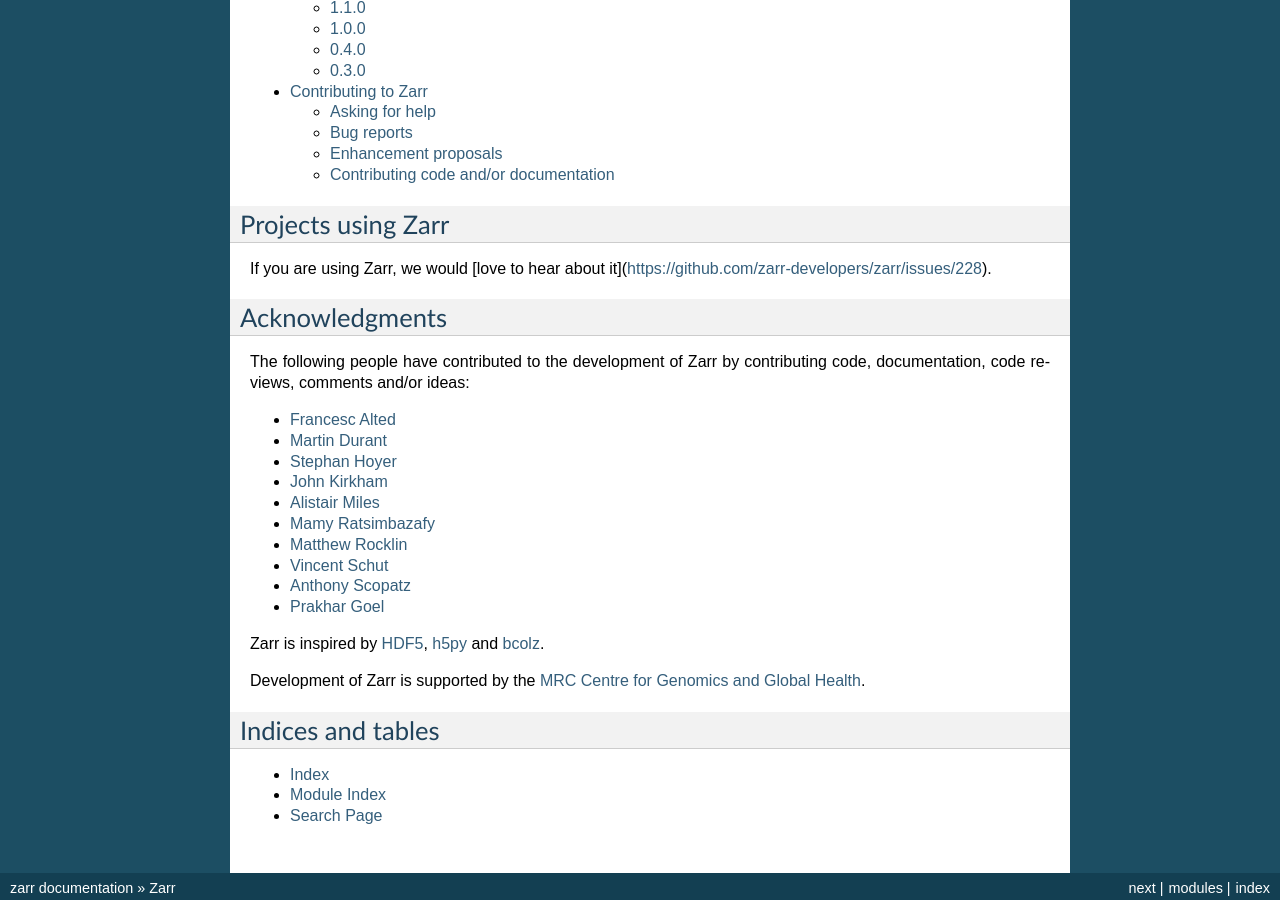
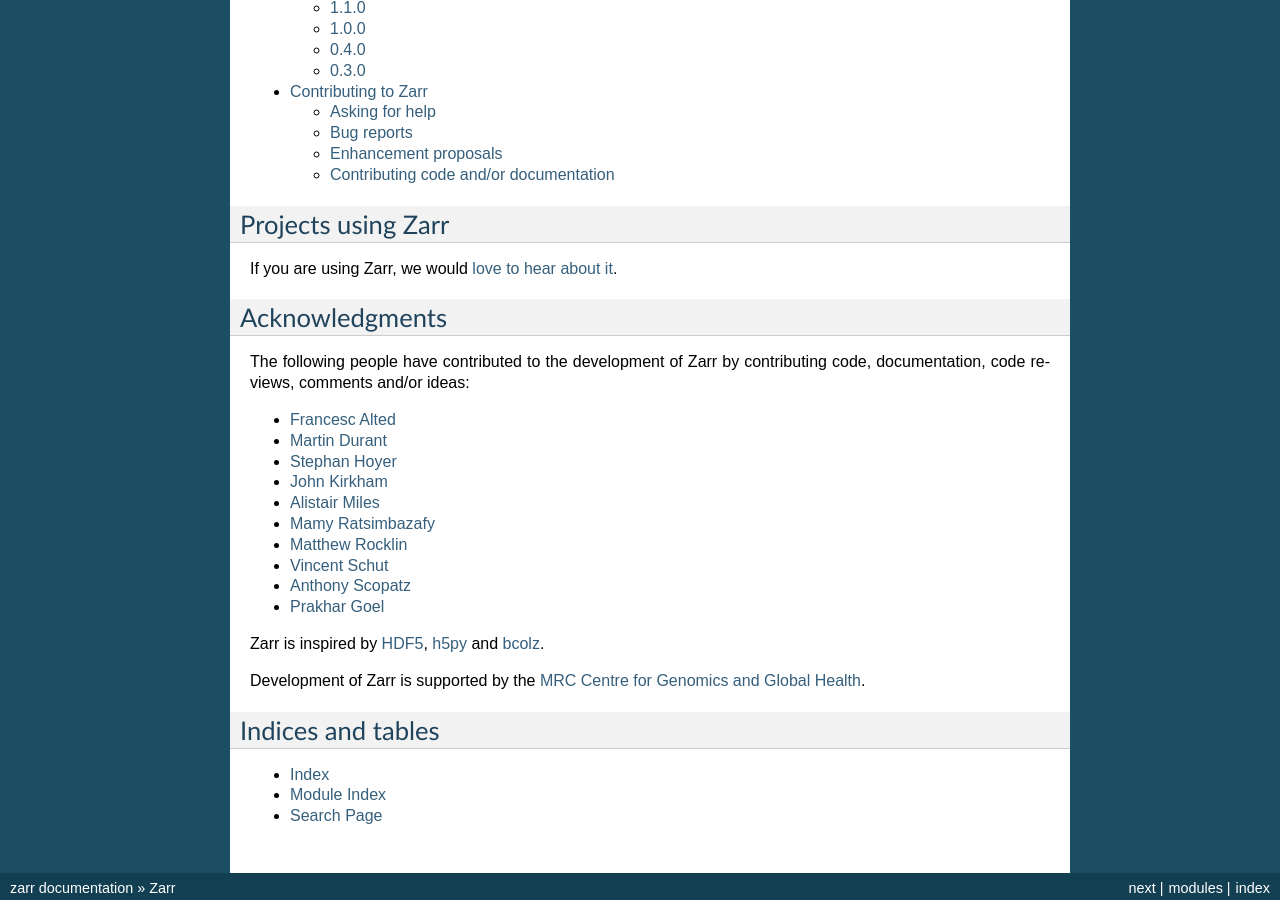
Before and after one commit to enthusiastdev121/zarr-python, a Sphinx documentation site: the page built from docs/index.rst, in a window 1280 px wide and 900 px high, scrolled down 1893 px. Built offline with Sphinx 7.4.7, drawn with Linux system fonts in a browser that asks for light colours; the version number could not be read and is left out; part of the change alters nothing that is shown.

Commit message:
fix link

```diff
--- a/docs/index.rst
+++ b/docs/index.rst
@@ -67,7 +67,8 @@ Contents
 Projects using Zarr
 -------------------
 
-If you are using Zarr, we would [love to hear about it](https://github.com/zarr-developers/zarr/issues/228).
+If you are using Zarr, we would `love to hear about it
+<https://github.com/zarr-developers/zarr/issues/228>`_.
 
 Acknowledgments
 ---------------
```
